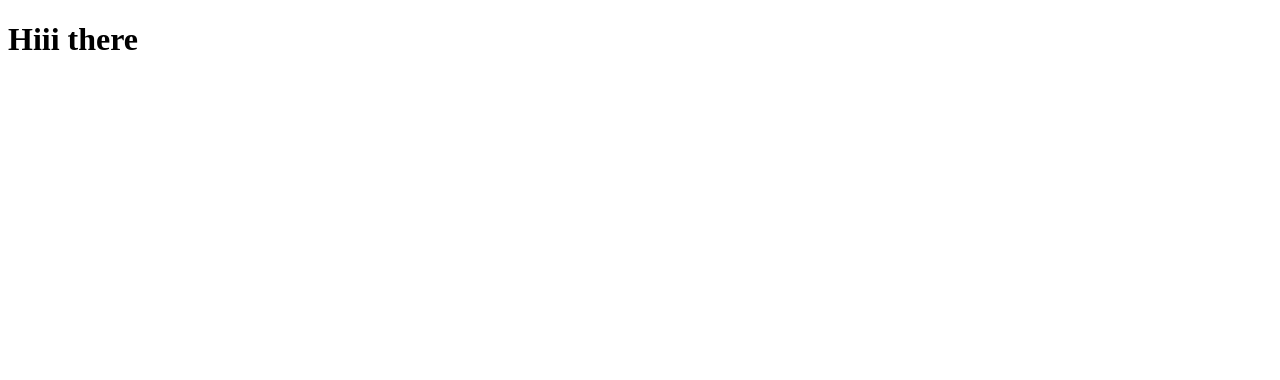
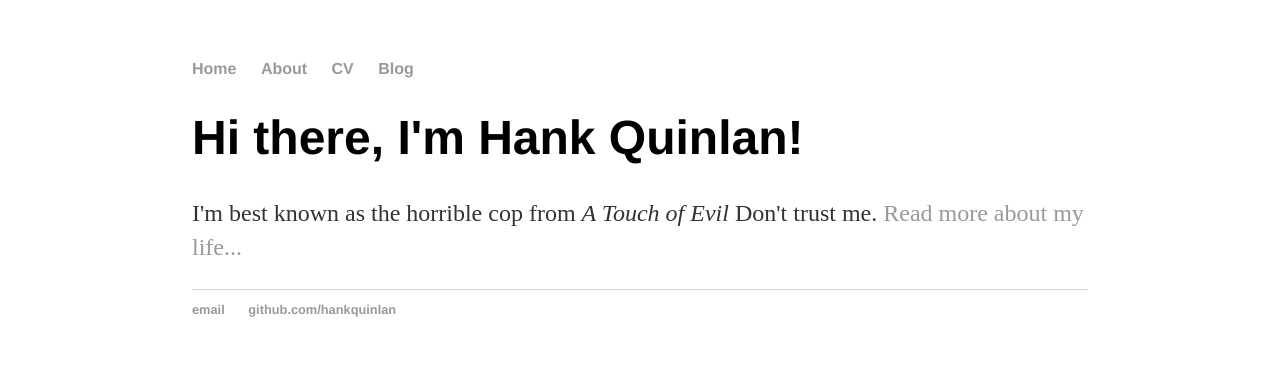
Before and after one commit to rjvignesh/greenbinny.github.io, a plain HTML site: page index.html in a window 1280 px wide. Drawn offline with Linux system fonts and the light colour scheme; files that its build step writes are made by us from their sources.

Commit message:
Update index.html

```diff
--- a/index.html
+++ b/index.html
@@ -1,4 +1,30 @@
 <!DOCTYPE html>
-<head>
-<H1>Hiii there</H1>
-</head>
+<html>
+	<head>
+		<title>Hank Quinlan, Horrible Cop</title>
+		<!-- link to main stylesheet -->
+		<link rel="stylesheet" type="text/css" href="/css/main.css">
+	</head>
+	<body>
+		<nav>
+    		<ul>
+        		<li><a href="/">Home</a></li>
+	        	<li><a href="/about">About</a></li>
+        		<li><a href="/cv">CV</a></li>
+        		<li><a href="/blog">Blog</a></li>
+    		</ul>
+		</nav>
+		<div class="container">
+    		<div class="blurb">
+        		<h1>Hi there, I'm Hank Quinlan!</h1>
+				<p>I'm best known as the horrible cop from <em>A Touch of Evil</em> Don't trust me. <a href="/about">Read more about my life...</a></p>
+    		</div><!-- /.blurb -->
+		</div><!-- /.container -->
+		<footer>
+    		<ul>
+        		<li><a href="mailto:hankquinlanhub@gmail.com">email</a></li>
+        		<li><a href="https://github.com/hankquinlan">github.com/hankquinlan</a></li>
+			</ul>
+		</footer>
+	</body>
+</html>
```
